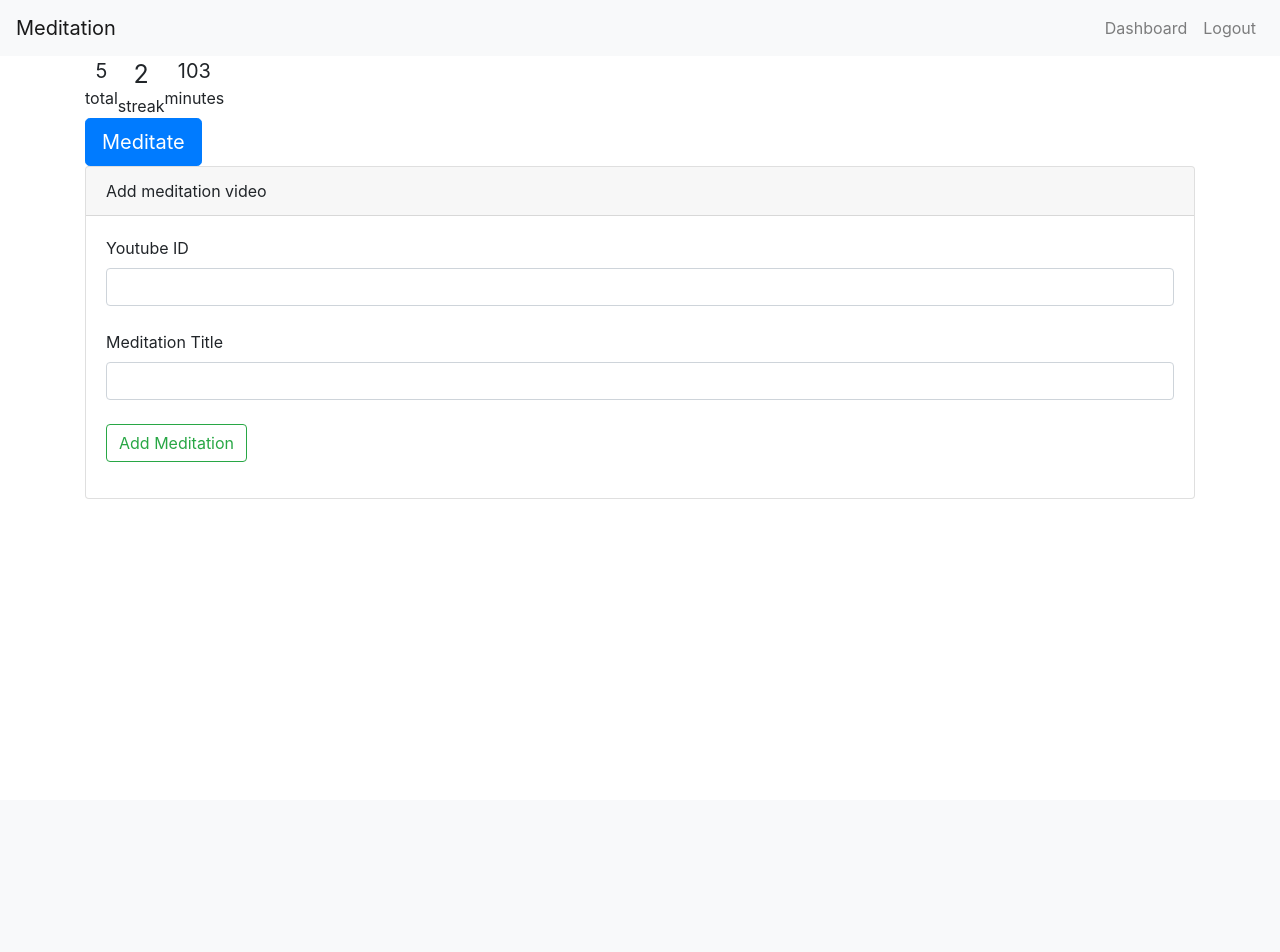
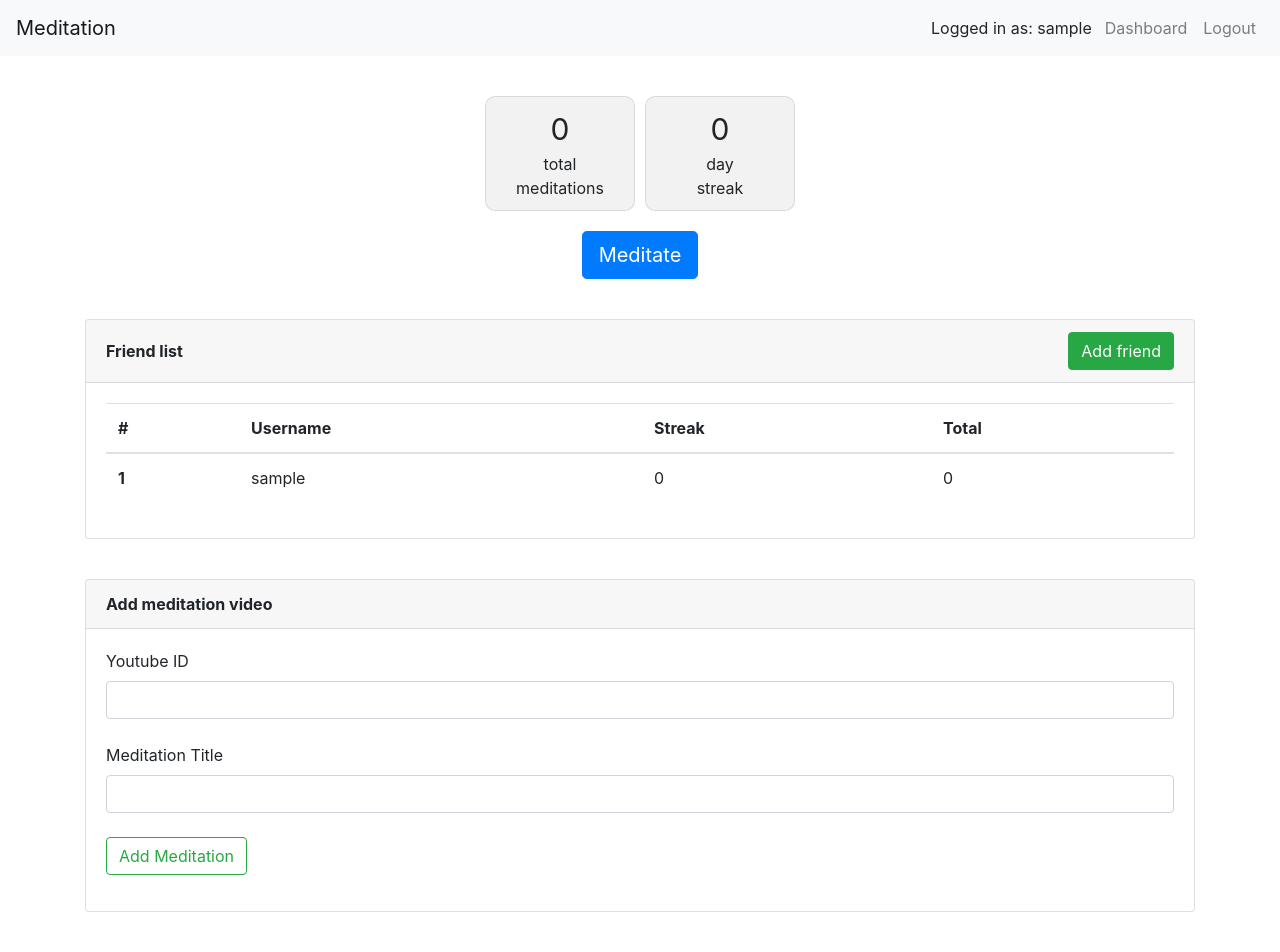
Before and after one commit to r-hvid/meditation-gift, a Flask app: page /dashboard in a window 1280 px wide. Before the commit the page ends 499 px from the top, so only its background shows below. Run offline with Flask 2, Linux system fonts and the light colour scheme; the visitor is signed in with stand-in values (Sample User, id 1); data comes from the database, SQL or seed files in the repository; data that the repository does not hold is empty; some libraries are stand-ins or nearby versions.

Commit message:
Updated app

```diff
--- a/app/main/forms.py
+++ b/app/main/forms.py
@@ -2,15 +2,25 @@ from flask_wtf import FlaskForm
 from wtforms import StringField, PasswordField, BooleanField, SubmitField, SelectField, TextAreaField, DateField, IntegerField
 from wtforms.validators import ValidationError, DataRequired, Email, EqualTo, Length
 
-from app.models import Meditation
+from app.models import Meditation, User
 
 
 class CreateMeditationForm(FlaskForm):
     youtube_id = StringField('Youtube ID', validators=[DataRequired()])
     title = StringField('Meditation Title', validators=[DataRequired()])
-    submit = SubmitField('Add Meditation')
+    submit_meditation = SubmitField('Add Meditation')
 
     def validate_youtube_id(self, youtube_id):
         meditation = Meditation.query.filter_by(youtube_id=youtube_id.data).first()
         if meditation is not None:
             raise ValidationError('Meditation is already added.')
+
+
+class FriendForm(FlaskForm):
+    username = StringField('Username', validators=[DataRequired()])
+    submit_friend = SubmitField('Add User')
+
+    def validate_username(self, username):
+        user = User.query.filter_by(username=username.data).first()
+        if user is None:
+            raise ValidationError('No user with that username.')
--- a/app/main/routes.py
+++ b/app/main/routes.py
@@ -2,7 +2,7 @@ from flask import render_template, flash, redirect, url_for, request, g, jsonify
 from flask_login import current_user, login_required
 from app import db
 from app.main import bp
-from app.main.forms import CreateMeditationForm
+from app.main.forms import CreateMeditationForm, FriendForm
 from app.models import User, Meditation, DailyMeditation
 from datetime import date
 from sqlalchemy.sql.expression import func
@@ -10,18 +10,24 @@ from sqlalchemy.sql.expression import func
 
 @bp.route('/', methods=['GET'])
 def landing():
-    return render_template('landing.html')
+    return redirect(url_for('main.dashboard'))
 
 
 @bp.route('/dashboard', methods=['GET', 'POST'])
 @login_required
 def dashboard():
-    form = CreateMeditationForm()
+    meditation_form = CreateMeditationForm()
+    friend_form = FriendForm()
 
-    if form.validate_on_submit():
+    stats = {
+        'streak': current_user.streak,
+        'total_meditations': current_user.daily_meditations.count()
+    }
+
+    if meditation_form.submit_meditation.data and meditation_form.validate_on_submit():
         new_meditation = Meditation(
-            youtube_id=form.youtube_id.data,
-            title=form.title.data
+            youtube_id=meditation_form.youtube_id.data,
+            title=meditation_form.title.data
         )
 
         db.session.add(new_meditation)
@@ -29,8 +35,18 @@ def dashboard():
         flash("{} was added".format(new_meditation.title))
         return redirect(url_for('main.dashboard'))
 
-    return render_template('dashboard.html', form=form)
+    if friend_form.submit_friend.data and friend_form.validate_on_submit():
+        friend = User.query.filter_by(username=friend_form.username.data).first()
+        if friend:
+            current_user.follow(friend)
+            db.session.commit()
+            flash("{} was added to your friend list".format(friend.username))
+        return redirect(url_for('main.dashboard'))
 
+    return render_template('dashboard.html',
+                            meditation_form=meditation_form,
+                            friend_form=friend_form,
+                            stats=stats)
 
 @bp.route('/meditate', methods=['GET'])
 @login_required
@@ -65,6 +81,12 @@ def register_meditation():
             flash("Good job. You meditated more than once today!")
         else:
             current_user.daily_meditations.append(daily_meditation)
+
+            if current_user.is_streak():
+                current_user.streak += 1
+            else:
+                current_user.streak = 1
+
             db.session.commit()
             flash("Congrats on completing today's meditation!")
     except KeyError:
--- a/app/templates/base.html
+++ b/app/templates/base.html
@@ -11,6 +11,18 @@
     <title>Hello, far!</title>
   </head>
   <body>
+    <style>
+      .logged-in-as {
+        display: flex;
+        align-items: center;
+        margin-right: 5px;
+      }
+
+      .container {
+        padding-top: 40px;
+      }
+    </style>
+
     <nav class="navbar navbar-expand-lg navbar-light bg-light">
       <a class="navbar-brand" href="#">Meditation</a>
       <button class="navbar-toggler" type="button" data-toggle="collapse" data-target="#navbarNavAltMarkup" aria-controls="navbarNavAltMarkup" aria-expanded="false" aria-label="Toggle navigation">
@@ -26,6 +38,9 @@
                 <a class="nav-link" href="{{ url_for('auth.login') }}">Login</a>
               </li>
                 {%  else %}
+              <li class="nav-item logged-in-as">
+                Logged in as: {{ current_user.username }}
+              </li>
               <li class="nav-item">
                 <a class="nav-link" href="{{ url_for('main.dashboard') }}">Dashboard</a>
               </li>
@@ -37,8 +52,6 @@
           </div>
       </div>
     </nav>
-
-
 
     <div class="container">
         {% for message in get_flashed_messages() %}
--- a/app/templates/dashboard.html
+++ b/app/templates/dashboard.html
@@ -4,33 +4,58 @@
     <style>
         .overview {
             margin: 0 auto;
+            margin-bottom: 40px;
+        }
+
+        .friends {
+            margin-bottom: 40px;
+        }
+
+        .add-meditation {
+            margin-bottom: 40px;
         }
 
         .stats {
             display: flex;
-            justify-items: center;
+            justify-content: center;
             text-align: center;
         }
 
         .stats span {
-            font-size: 20px;
+            font-size: 30px;
         }
 
-        .streak span {
-            font-size: 25px;
+        .box {
+            width: 40%;
+            max-width: 150px;
+            border-radius: 10px;
+            border: 1px solid rgba(0,0,0,0.1);
+            background: rgba(0,0,0,0.05);
+            padding-top: 10px;
+            padding-bottom: 10px;
+        }
+
+        .total {
+            margin-right: 10px;
+        }
+
+        .cta {
+            margin-top: 20px;
+            text-align: center;
+        }
+
+        #add-friend {
+            display: none;
         }
     </style>
 
     <div class="overview">
         <div class="stats">
-            <div class="total">
-                <span>5</span><br/>total
+            <div class="total box">
+                <span>{{ stats.total_meditations}}</span><br/>total <br/>meditations
             </div>
-            <div class="streak">
-                <span>2</span><br/>streak
-            </div>
-            <div class="minutes">
-                <span>103</span><br/>minutes
+            <div class="streak box">
+                <span>{{ stats.streak }}</span><br/>day <br/>streak
             </div>
         </div>
         <div class="cta">
@@ -38,30 +63,93 @@
         </div>
     </div>
 
+    <style>
+        .header-internal {
+            display: flex;
+            justify-content: space-between;
+            align-items: center;
+        }
+    </style>
 
-    {%  if form %}
-        <div class="card">
+    <script>
+        function showAddFriend() {
+            add_friend_node = document.getElementById('add-friend');
+            add_friend_node.style.display = "block";
+        }
+    </script>
+
+    <div class="friends card">
+        <div class="card-header">
+            <div class="header-internal">
+                <div><b>Friend list</b></div>
+                <div><button class="btn btn-success" onclick="showAddFriend()">Add friend</button></div>
+            </div>
+        </div>
+        <div class="card-body">
+            <div class="add-friend" id="add-friend">
+                {% if friend_form %}
+                <form class="form-group" action="" method="post" novalidate>
+                        {{ friend_form.hidden_tag() }}
+                        <div class="text-left">
+                            {{ friend_form.username.label }}<br>
+                            {{ friend_form.username(class="form-control") }}<br>
+                            {% for error in friend_form.username.errors %}
+                            <span style="color: red;">[{{ error }}]</span>
+                            {% endfor %}
+                        </div>
+                        <div>{{ friend_form.submit_friend(class="btn btn-outline-success") }}</div>
+                </form>
+                {% endif %}
+            </div>
+            <div class="friend-list">
+                <table class="table">
+                    <thead>
+                        <tr>
+                            <th scope="col">#</th>
+                            <th scope="col">Username</th>
+                            <th scope="col">Streak</th>
+                            <th scope="col">Total</th>
+                        </tr>
+                    </thead>
+                    <tbody>
+                        {% for friend in current_user.get_highscore() %}
+                        <tr>
+                            <th scope="row">{{ loop.index }}</th>
+                            <td>{{ friend.username }}</td>
+                            <td>{{ friend.streak }}</td>
+                            <td>{{ friend.daily_meditations.count() }}</td>
+                        </tr>
+                        {% endfor %}
+                    </tbody>
+                </table>
+            </div>
+        </div>
+    </div>
+
+
+    {%  if meditation_form %}
+        <div class="add-meditation card">
           <div class="card-header">
-            Add meditation video
+            <b>Add meditation video</b>
           </div>
           <div class="card-body">
               <form class="form-group" action="" method="post" novalidate>
-                {{ form.hidden_tag() }}
+                {{ meditation_form.hidden_tag() }}
                 <div class="text-left">
-                    {{ form.youtube_id.label }}<br>
-                    {{ form.youtube_id(class="form-control") }}<br>
-                    {% for error in form.youtube_id.errors %}
+                    {{ meditation_form.youtube_id.label }}<br>
+                    {{ meditation_form.youtube_id(class="form-control") }}<br>
+                    {% for error in meditation_form.youtube_id.errors %}
                     <span style="color: red;">[{{ error }}]</span>
                     {% endfor %}
                 </div>
                 <div class="text-left">
-                    {{ form.title.label }}<br>
-                    {{ form.title(class="form-control") }}<br>
-                    {% for error in form.title.errors %}
+                    {{ meditation_form.title.label }}<br>
+                    {{ meditation_form.title(class="form-control") }}<br>
+                    {% for error in meditation_form.title.errors %}
                         <span style="color: red;">[{{ error }}]</span>
                     {% endfor %}
                 </div>
-                <div>{{ form.submit(class="btn btn-outline-success") }}</div>
+                <div>{{ meditation_form.submit_meditation(class="btn btn-outline-success") }}</div>
             </form>
           </div>
         </div>
```
Also changed, not shown: app/models.py (+47 -3 lines), app/templates/meditate.html (+10 -2 lines), migrations/versions/9fccd76b7def_.py (added, +35 -0 lines), migrations/versions/c7eab7252568_.py (added, +30 -0 lines).
